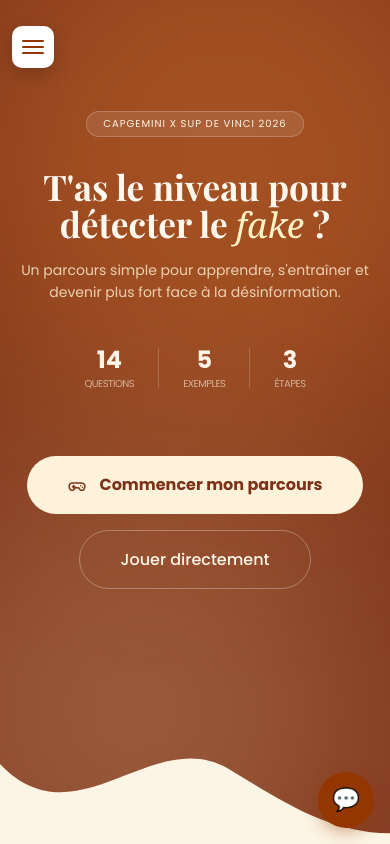
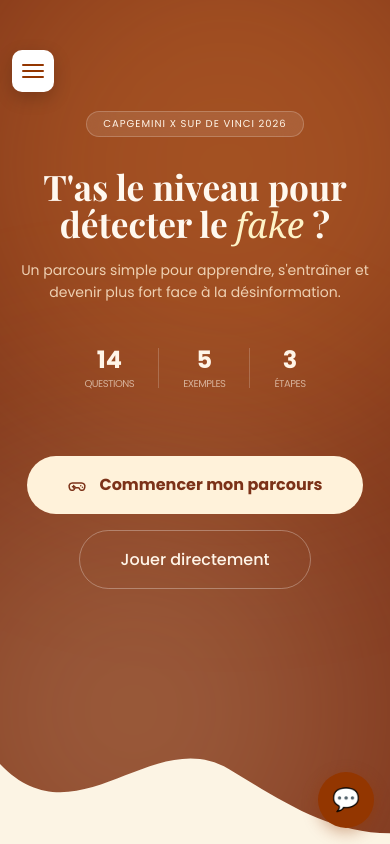
Before and after one commit to mlft9/projet-special-week, a React (Vite) app in the folder app/: page / in a window 390 px wide. Shown: the top 844 px of the page. Built offline with nearby package versions, Linux system fonts and the light colour scheme; a web font is replaced by a local one.

Commit message:
/Modify : Place du menu nav

```diff
--- a/app/src/App.css
+++ b/app/src/App.css
@@ -146,7 +146,7 @@ footer {
 
 .side-nav-shell {
   position: fixed;
-  top: 16px;
+  top: 40px;
   left: 0;
   z-index: 12000;
   transform: translateX(calc(-100% + 54px));
@@ -231,7 +231,7 @@ footer {
 
 @media (max-width: 768px) {
   .side-nav-shell {
-    top: 14px;
+    top: 38px;
     left: 12px;
     transform: none;
   }
@@ -261,7 +261,7 @@ footer {
 
   .side-nav-drawer {
     position: fixed;
-    top: 64px;
+    top: 88px;
     left: 12px;
     width: 190px;
     border-radius: 14px;
```
Also changed, not shown: 1 other file (tests, documents, lock files or other folders).
